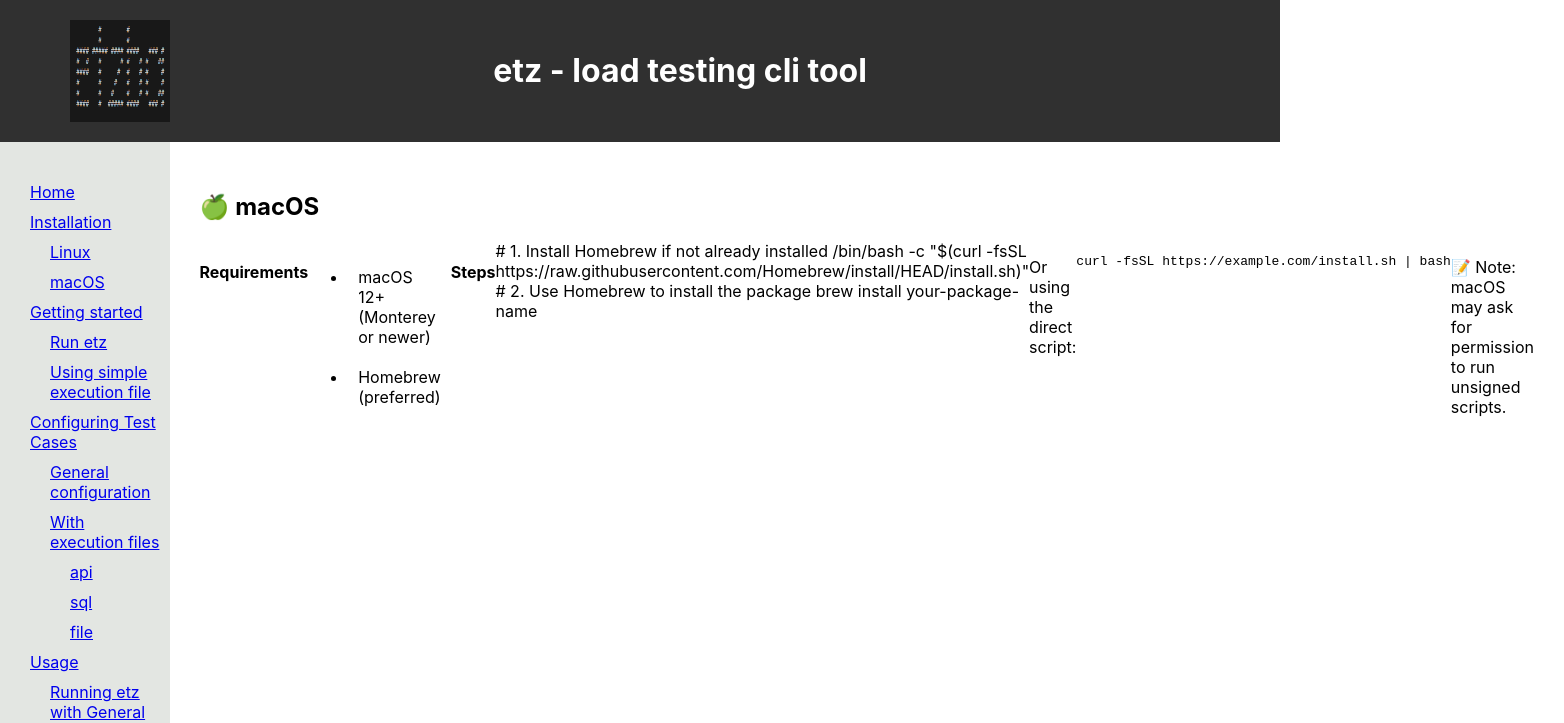
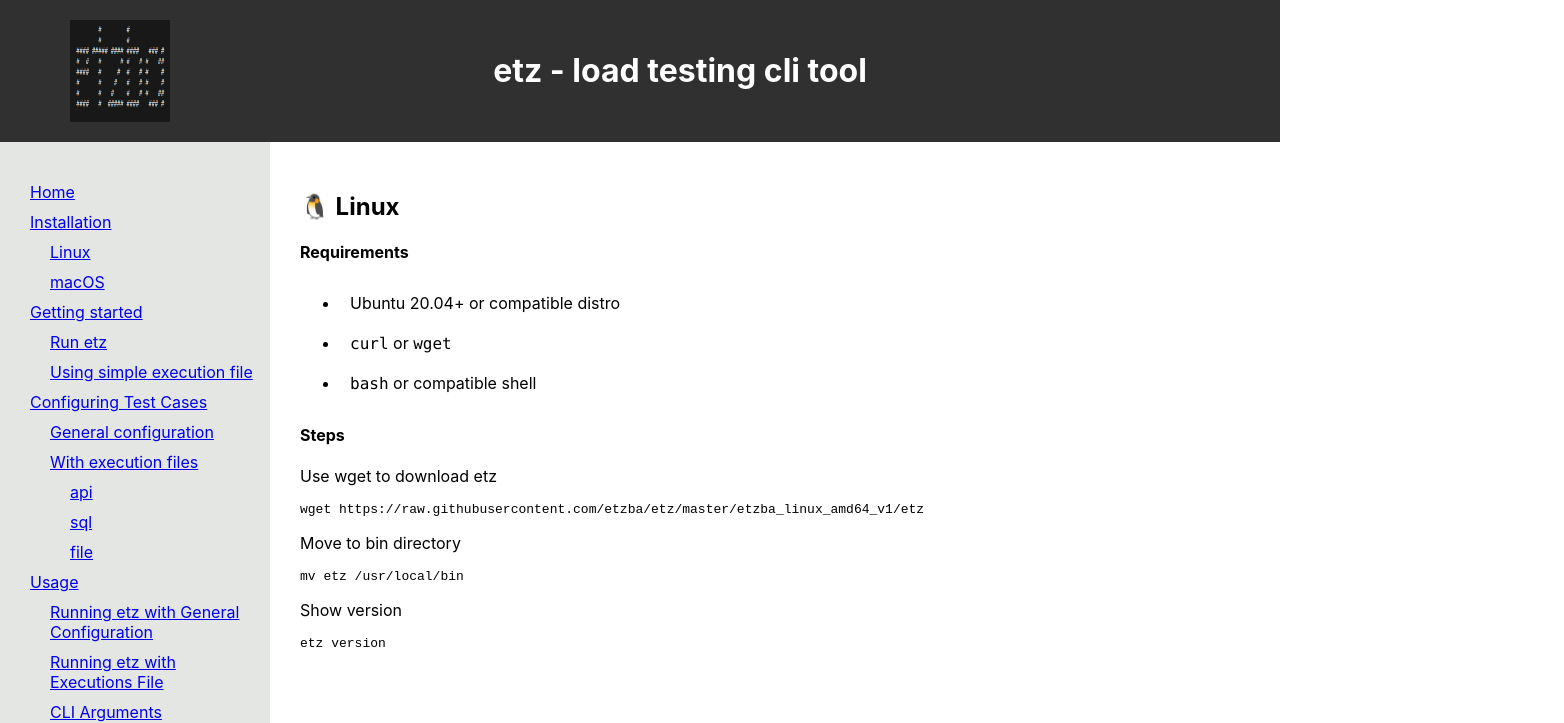
Before and after one commit to etzba/www, a React (Create React App) app: page /install/osx in a window 1280 px wide. Shown: the top 723 px of the page, 1564 px wide, since content can reach past the window. Built offline with nearby package versions, Linux system fonts and the light colour scheme.

Commit message:
fix install pages with code blocks

```diff
--- /dev/null
+++ b/src/components/CodeBlock.jsx
@@ -0,0 +1,17 @@
+import React from 'react';
+import '../styles/code.css';
+
+const CodeBlock = ({text, code}) => {
+    return (
+        <div className="container">
+            <p>{text}</p>
+            <div className="code">
+                <pre>
+                    {code}
+                </pre>
+            </div>
+        </div>
+    );
+}
+
+export default CodeBlock
--- a/src/pages/InstallLinux.jsx
+++ b/src/pages/InstallLinux.jsx
@@ -21,11 +21,10 @@
                         </ul>
                         <h4>Steps</h4>
                         <div>
-                        {codeBlocks.map((item) =>
-                            <CodeBlock props={item} />
+                        {codeBlocks.map((item, index) =>
+                            <CodeBlock key={index} text={item.text} code={item.code} />
                         )}
                         </div>
-                        <p>✅ Tip: You may need to run <code>chmod +x install.sh</code> before execution.</p>
                     </div>
                 </section>
             </div>
@@ -40,7 +39,7 @@
     },
     {
         text: "Move to bin directory",
-        code: "mv",
+        code: "mv etz /usr/local/bin",
     },
     {
         text: "Show version",
--- a/src/pages/InstallMacOS.jsx
+++ b/src/pages/InstallMacOS.jsx
@@ -1,4 +1,5 @@
 import React from 'react';
+import CodeBlock from '../components/CodeBlock';
 import '../styles/layout.css';
 
 const InstallMacOS = () => {
@@ -6,35 +7,41 @@
     <div className='home'>
       {/* macOS Section */}
       <section className='section'>
-        <h2 className='subheading'>
-          🍏 macOS
+        <h2>
+          🐧 Linux
         </h2>
-          <div className='content'>
+        <div>
           <h4>Requirements</h4>
           <ul>
-              <li>macOS 12+ (Monterey or newer)</li>
-              <li>Homebrew (preferred)</li>
+            <li key={1}>Ubuntu 20.04+ or compatible distro</li>
+            <li key={2}><code>curl</code> or <code>wget</code></li>
+            <li key={3}><code>bash</code> or compatible shell</li>
           </ul>
-
           <h4>Steps</h4>
-            <div className='code'>
-{`# 1. Install Homebrew if not already installed
-/bin/bash -c "$(curl -fsSL https://raw.githubusercontent.com/Homebrew/install/HEAD/install.sh)"
-
-# 2. Use Homebrew to install the package
-brew install your-package-name`}
+          <div>
+            {codeBlocks.map((item, index) =>
+              <CodeBlock key={index} text={item.text} code={item.code} />
+            )}
           </div>
-
-            <p>Or using the direct script:</p>
-            <pre className='code'>
-{`curl -fsSL https://example.com/install.sh | bash`}
-            </pre>
-
-            <p>📝 Note: macOS may ask for permission to run unsigned scripts.</p>
         </div>
       </section>
     </div>
   );
 }
 
+const codeBlocks = [
+    {
+        text: "Use wget to download etz",
+        code: "wget https://raw.githubusercontent.com/etzba/etz/master/etzba_linux_amd64_v1/etz",
+    },
+    {
+        text: "Move to bin directory",
+        code: "mv etz /usr/local/bin",
+    },
+    {
+        text: "Show version",
+        code: "etz version",
+    },
+]
+
 export default InstallMacOS;
--- /dev/null
+++ b/src/styles/code.css
@@ -0,0 +1,32 @@
+.container {
+  padding: '2rem';
+  max-width: '800px';
+  margin: 'auto';
+}
+
+.heading {
+  font-size: '2rem';
+  margin-bottom: '1.5rem';
+}
+
+.section {
+  margin-bottom: '2rem';
+}
+
+.subheading {
+  font-size: '1.5rem';
+  cursor: 'pointer';
+  color: '#0070f3';
+}
+
+.content {
+  margin-top: '1rem';
+}
+
+.code {
+  background-color: '#f4f4f4';
+  padding: '1rem';
+  border-radius: '6px';
+  overflow-x: 'auto';
+  white-space: 'pre-wrap';
+}
```
Also changed, not shown: src/styles/layout.css (line endings or trailing spaces). Lines whose indentation alone changed are shown as unchanged.
